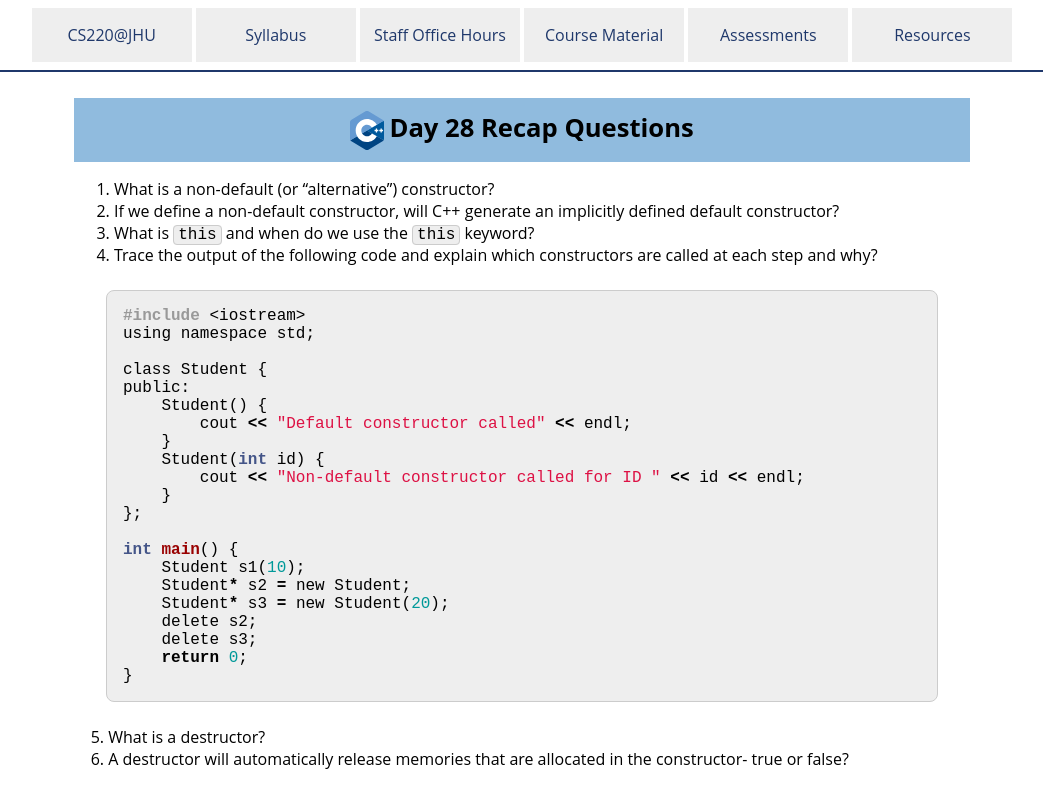
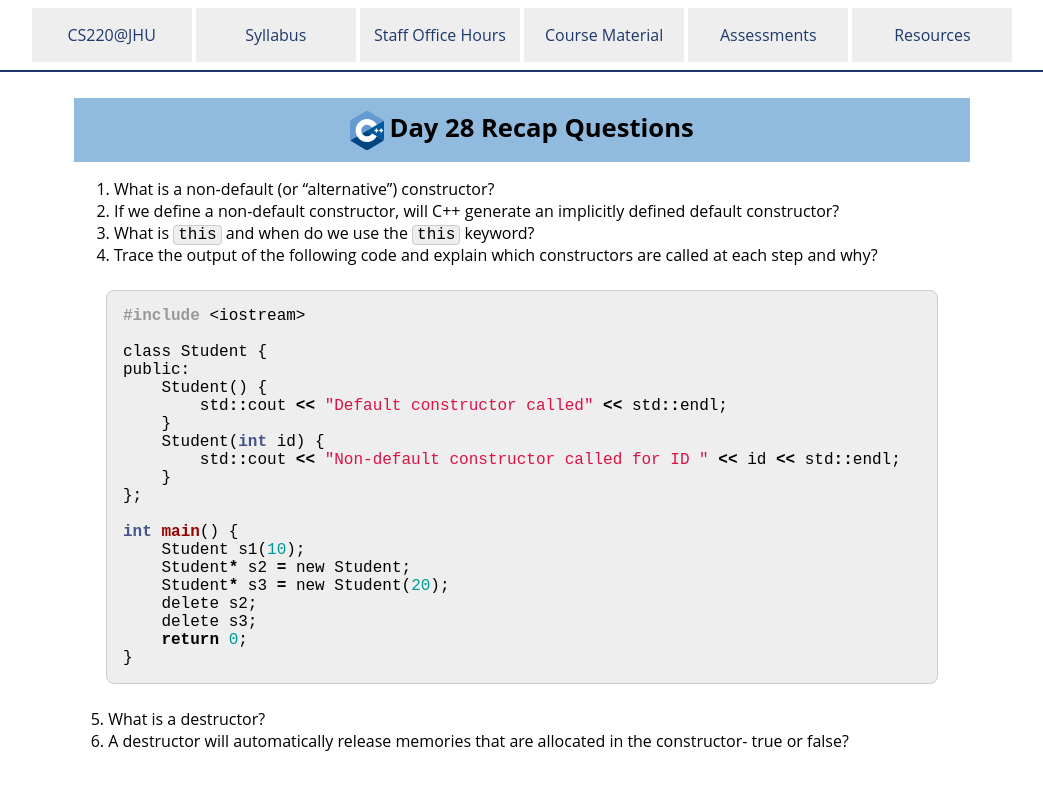
Before and after one commit to jhu-ip/cs220-f25, a Jekyll site: the page built from questions/day28.md, in a window 1280 px wide. Shown: the top 808 px of the page, without its empty margins (118-1161 px from the left). Built offline with Jekyll 4.4.1, drawn with Linux system fonts in a browser that asks for light colours.

Commit message:
minor fixes

````diff
--- a/questions/day28.md
+++ b/questions/day28.md
@@ -18,15 +18,14 @@ reference solutions:
 
 ```c
 #include <iostream>
-using namespace std;
 
 class Student {
 public:
     Student() {
-        cout << "Default constructor called" << endl;
+        std::cout << "Default constructor called" << std::endl;
     }
     Student(int id) {
-        cout << "Non-default constructor called for ID " << id << endl;
+        std::cout << "Non-default constructor called for ID " << id << std::endl;
     }
 };
 
````
